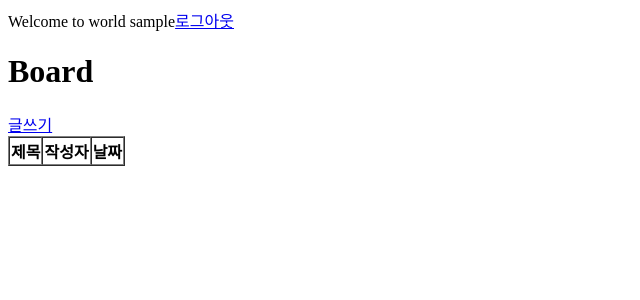
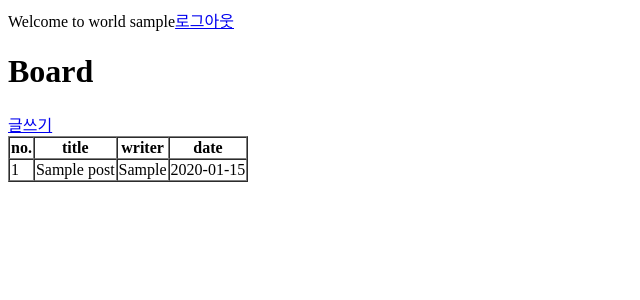
Before and after one commit to s2ongmo/php-board, a PHP site: page / in a window 1280 px wide. Shown: the top 300 px of the page, without its empty margins (0-640 px from the left). Run offline with PHP 8.4, Linux system fonts and the light colour scheme; the visitor is signed in with stand-in values (Sample User, id 1); tables that the repository leaves empty hold one stand-in row (values such as "Sample post"); lists and menus that the app fills with data are empty.

Commit message:
added write

```diff
--- a/src/index.php
+++ b/src/index.php
@@ -11,13 +11,17 @@
         echo '<a href="register.php">회원가입</a>';
 
     }
+    $totalSql = "SELECT COUNT(*) FROM posts WHERE deleted_at IS NULL";
+    $totalStmt = $pdo->query($totalSql);
+    $totalPosts = $totalStmt->fetchColumn();
 
-    $sql = 'SELECT posts.*, users.nickname
+    $sql = 'SELECT posts.*
             FROM posts
-            JOIN users ON posts.writer = users.id
             WHERE posts.deleted_at IS NULL
             ORDER BY posts.created_at DESC';
+
     $stmt = $pdo->query($sql);
+
 
 ?>
     <!DOCTYPE html>
@@ -28,29 +32,36 @@
 
     <table border="1" cellspacing="0" cellpading="8">
         <tr>
-            <th>제목</th>
-            <th>작성자</th>
-            <th>날짜</th>
+            <th>no.</th>
+            <th>title</th>
+            <th>writer</th>
+            <th>date</th>
         </tr>
 
 <?php
+    $counter = 1;
     // $stmt == iterator
     while ($row = $stmt->fetch()){
+
         $title = htmlspecialchars($row['title']);
         $writer = htmlspecialchars($row['writer']);
         $created_at = $row['created_at'];
 
         if (date('Y-m-d', strtotime($created_at)) === date('Y-m-d')) {
-            $displayDate = date('H:i:s', strtotime($created_at));
+            $displayDate = date('H:i', strtotime($created_at));
         } else {
             $displayDate = date('Y-m-d', strtotime($created_at));
         }
+        $_SESSION['displayDate'] = $displayDate;
 
-        echo "<tr>";
+        echo "<tr onclick=\"window.location.href='view.php?id={$row['id']}'\" style='cursor:pointer;'>";
+        echo "<td>" . $totalPosts-- . "</td>";
         echo "<td>{$title}</td>";
-        echo "<td>{$nickname}</td>";
+        echo "<td>{$writer}</td>";
         echo "<td>{$displayDate}</td>";
         echo "</tr>";
+
+        $counter++;
     }
 ?>
 </table>
```
Also changed, not shown: src/register.php (+4 -4 lines), src/view.php (added, +19 -0 lines).
